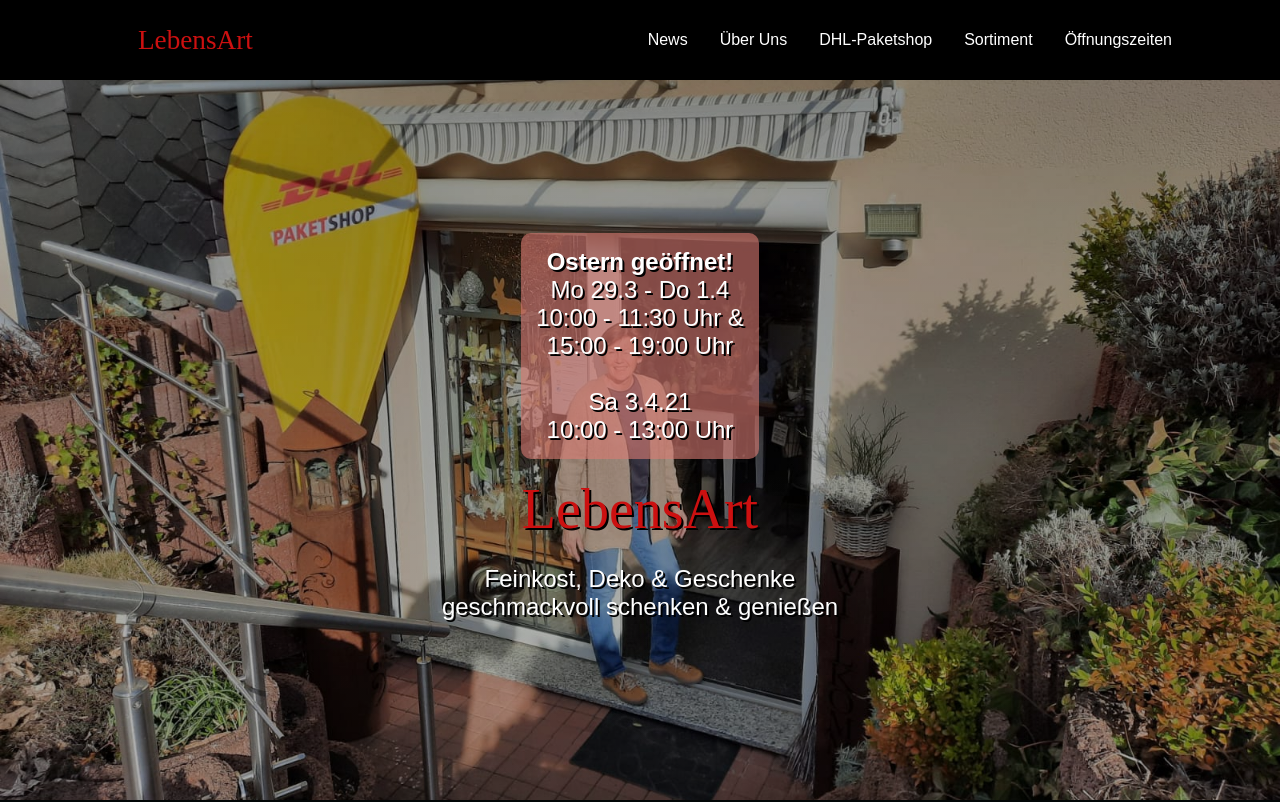
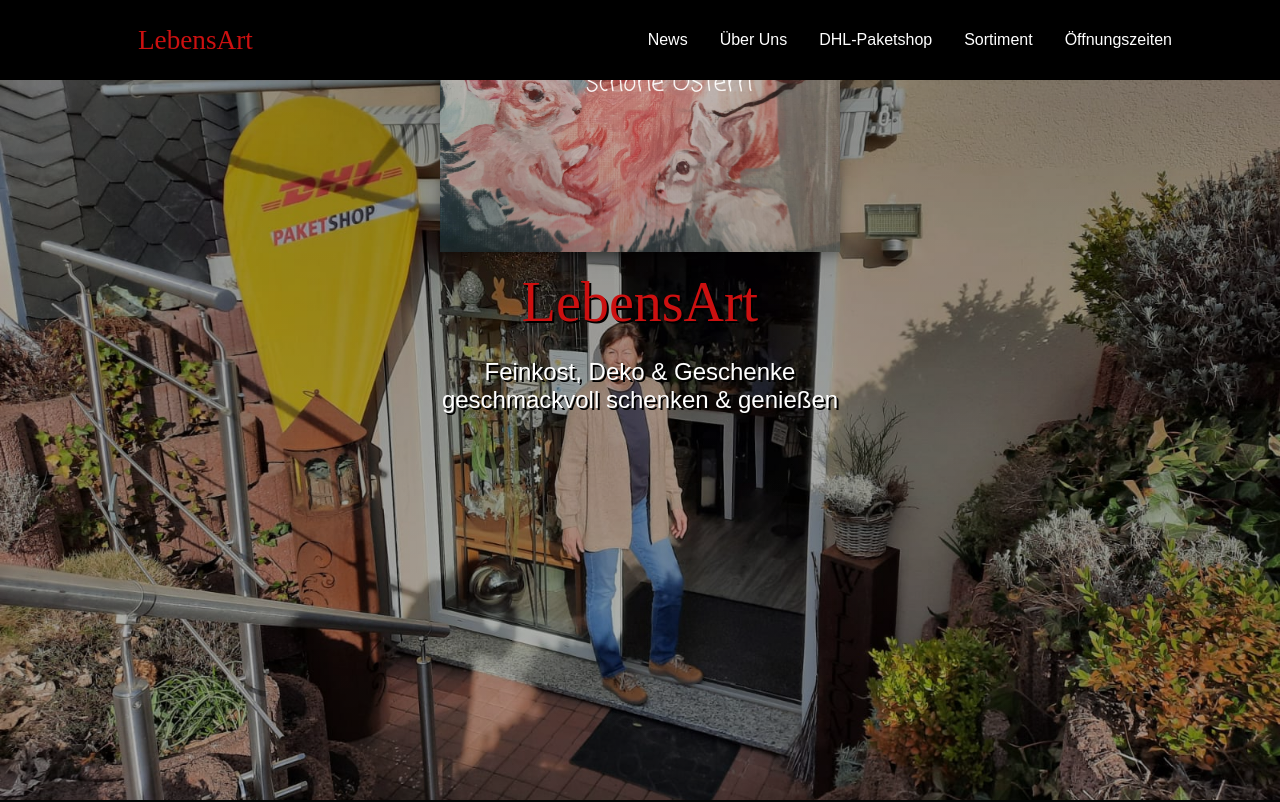
Before and after one commit to JanDupont/Website-Lebensart, a React (Create React App) app: page / in a window 1280 px wide. Shown: the top 802 px of the page. Built offline with nearby package versions, Linux system fonts and the light colour scheme; a web font is replaced by a local one.

Commit message:
Ostern Hero Bild

```diff
--- a/src/components/HeroSection/HeroElements.js
+++ b/src/components/HeroSection/HeroElements.js
@@ -41,6 +41,26 @@ export const ImgBg = styled.img`
     -o-object-fit: cover;
     object-fit: cover;
     background: #232a34;
+`;
+
+export const ImgHeroKlein = styled.img`
+
+    margin-top: -400px;
+    max-width: 400px;
+    box-shadow: 0 4px 8px 0 rgba(0, 0, 0, 0.2), 0 6px 20px 0 rgba(0, 0, 0, 0.19);
+
+    @media screen and (max-width: 768px){
+        max-width: 300px;
+        margin-top: -230px;
+    }
+    @media screen and (max-width: 480px){
+        max-width: 300px;
+        margin-top: -230px;
+    }
+    @media screen and (max-width: 330px){
+        max-width: 250px;
+        margin-top: -200px;
+    }
 `;
 
 export const HeroContent = styled.div`
--- a/src/components/HeroSection/index.js
+++ b/src/components/HeroSection/index.js
@@ -1,9 +1,11 @@
 import React, { useState } from 'react';
 import Bild from '../../images/header.jpeg';
+import Bild_Ostern from '../../images/Lebensart_Hero_Ostern.jpg'
 import {
     HeroContainer,
     HeroBg,
     ImgBg,
+    ImgHeroKlein,
     HeroContent,
     HeroH1,
     HeroP
@@ -23,14 +25,10 @@ const HeroSection = () => {
                 <ImgBg src={Bild} />
             </HeroBg>
             <HeroContent>
-                <HeroP style={{background: "rgba(219, 124, 116, 0.6)", padding: "15px", borderRadius: "10px"}}>
-                    <strong>Ostern geöffnet!</strong><br/>
-                    Mo 29.3 - Do 1.4<br/>
-                    10:00 - 11:30 Uhr &<br/>
-                    15:00 - 19:00 Uhr<br/><br/>
-                    Sa 3.4.21<br/>
-                    10:00 - 13:00 Uhr<br/>
-                </HeroP>
+                <ImgHeroKlein src={Bild_Ostern} />
+                {//<HeroP style={{background: "rgba(219, 124, 116, 0.6)", padding: "15px", borderRadius: "10px"}}>
+                 //</HeroP>
+                }
                 <br/>
                 <HeroH1>LebensArt</HeroH1>
                 <HeroP>
```
Also changed, not shown: src/images/Lebensart_Hero_Ostern.jpg (added).
